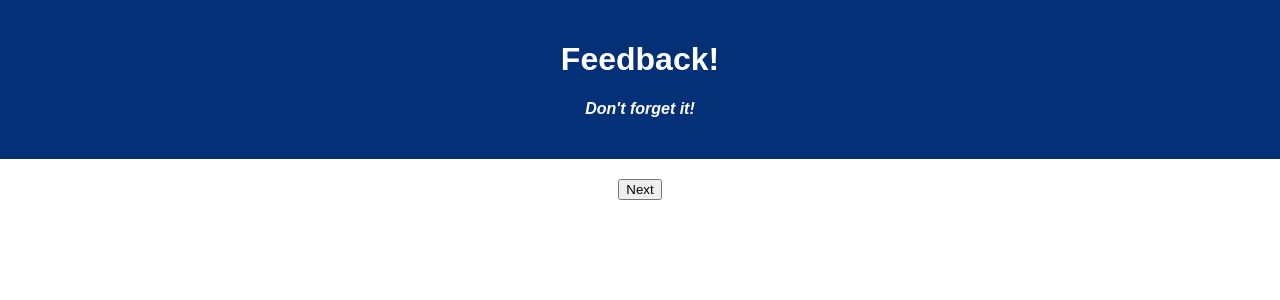
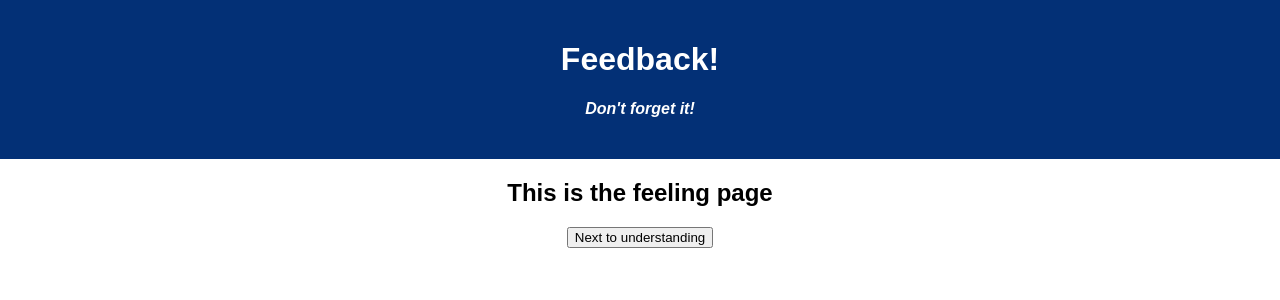
Before and after one commit to madelinePrickette/weekend-redux-feedback-loop, a React (Create React App) app: page / in a window 1280 px wide. Shown: the top 300 px of the page. Built offline with nearby package versions, Linux system fonts and the light colour scheme.

Commit message:
got 4 pages connected

```diff
--- a/src/components/App/App.jsx
+++ b/src/components/App/App.jsx
@@ -3,24 +3,31 @@ import axios from 'axios';
 import './App.css';
 import { HashRouter as Router, Route, Link } from 'react-router-dom';
 import FeelingFeedbackNum from '../FeelingFeedback/FeelingFeedbackNum';
+import UnderstandingFeedbackNum from '../UnderstandingFeedback/UnderstandingFeedbackNum';
+import SupportFeedbackNum from '../SupportFeedback/SupportFeedbackNum';
+import CommentsFeedbackChar from '../CommentsComponents/CommentsFeedbackChar';
 
 function App() {
 
   return (
     <Router>
       <div className='App'>
-        <header className='App-header'>
-          <h1 className='App-title'>Feedback!</h1>
-          <h4>Don't forget it!</h4>
-        </header>
-        <footer>
-          <Route exact path="/FeelingFeedbackNum">
-            <FeelingFeedbackNum/>
-          </Route>
-          <Link to="/FeelingFeedbackNum">
-            <button>Next</button>
-          </Link>
-        </footer>
+          <header className='App-header'>
+            <h1 className='App-title'>Feedback!</h1>
+            <h4>Don't forget it!</h4>
+          </header>
+        <Route exact path="/">
+          <FeelingFeedbackNum />
+        </Route>
+        <Route exact path="/UnderstandingFeedbackNum">
+          <UnderstandingFeedbackNum />
+        </Route>
+        <Route exact path="/SupportFeedbackNum">
+          <SupportFeedbackNum />
+        </Route>
+        <Route exact path="/CommentsFeedbackChar">
+          <CommentsFeedbackChar />
+        </Route>
       </div>
     </Router>
   );
--- a/src/components/CommentsComponents/CommentsFeedbackChar.jsx
+++ b/src/components/CommentsComponents/CommentsFeedbackChar.jsx
@@ -0,0 +1,10 @@
+import {useState} from 'react';
+import axios from 'axios';
+
+function CommentsFeedbackChar({}) {
+    return (
+        <h2>This is the Comments page</h2>
+    )
+}
+
+export default CommentsFeedbackChar;
--- a/src/components/FeelingFeedback/FeelingFeedbackNum.jsx
+++ b/src/components/FeelingFeedback/FeelingFeedbackNum.jsx
@@ -1,9 +1,24 @@
 import {useState} from 'react';
 import axios from 'axios';
+import { HashRouter as Router, Route, Link } from 'react-router-dom';
+import { useHistory } from 'react-router-dom';
+import UnderstandingFeedbackNum from '../UnderstandingFeedback/UnderstandingFeedbackNum';
 
 function FeelingFeedbackNum({}) {
+
+    const history = useHistory();
+
+    function handleNextToUnderstanding(){
+        history.push("/UnderstandingFeedbackNum")
+    }
+
     return (
-        <h2>This is the FeelingFeedbackNum component page</h2>
+        <>
+            <h2>This is the feeling page</h2>
+            <button onClick={handleNextToUnderstanding}>
+                Next to understanding
+            </button>
+        </>
     )
 }
 
--- a/src/components/SupportFeedback/SupportFeedbackNum.jsx
+++ b/src/components/SupportFeedback/SupportFeedbackNum.jsx
@@ -0,0 +1,25 @@
+import {useState} from 'react';
+import axios from 'axios';
+import { HashRouter as Router, Route, Link } from 'react-router-dom';
+import { useHistory } from 'react-router-dom';
+import CommentsFeedbackChar from '../CommentsComponents/CommentsFeedbackChar';
+
+function SupportFeedbackNum({}) {
+
+    const history = useHistory();
+
+    function handleNextToComments(){
+        history.push("/CommentsFeedbackChar")
+    }
+
+    return (
+        <>
+        <h2>This is the support page.</h2>
+        <button onClick={handleNextToComments}>
+                Next to comments
+        </button>
+        </>
+    )
+}
+
+export default SupportFeedbackNum;
--- a/src/components/UnderstandingFeedback/UnderstandingFeedbackNum.jsx
+++ b/src/components/UnderstandingFeedback/UnderstandingFeedbackNum.jsx
@@ -0,0 +1,25 @@
+import {useState} from 'react';
+import axios from 'axios';
+import { HashRouter as Router, Route, Link } from 'react-router-dom';
+import { useHistory } from 'react-router-dom';
+import SupportFeedbackNum from '../SupportFeedback/SupportFeedbackNum';
+
+function UnderstandingFeedbackNum({}) {
+
+    const history = useHistory();
+
+    function handleNextToSupport(){
+        history.push("/SupportFeedbackNum")
+    }
+
+    return (
+        <>
+            <h2>This is the understanding page.</h2>
+            <button onClick={handleNextToSupport}>
+                Next to support
+            </button>
+        </>
+    )
+}
+
+export default UnderstandingFeedbackNum;
```
